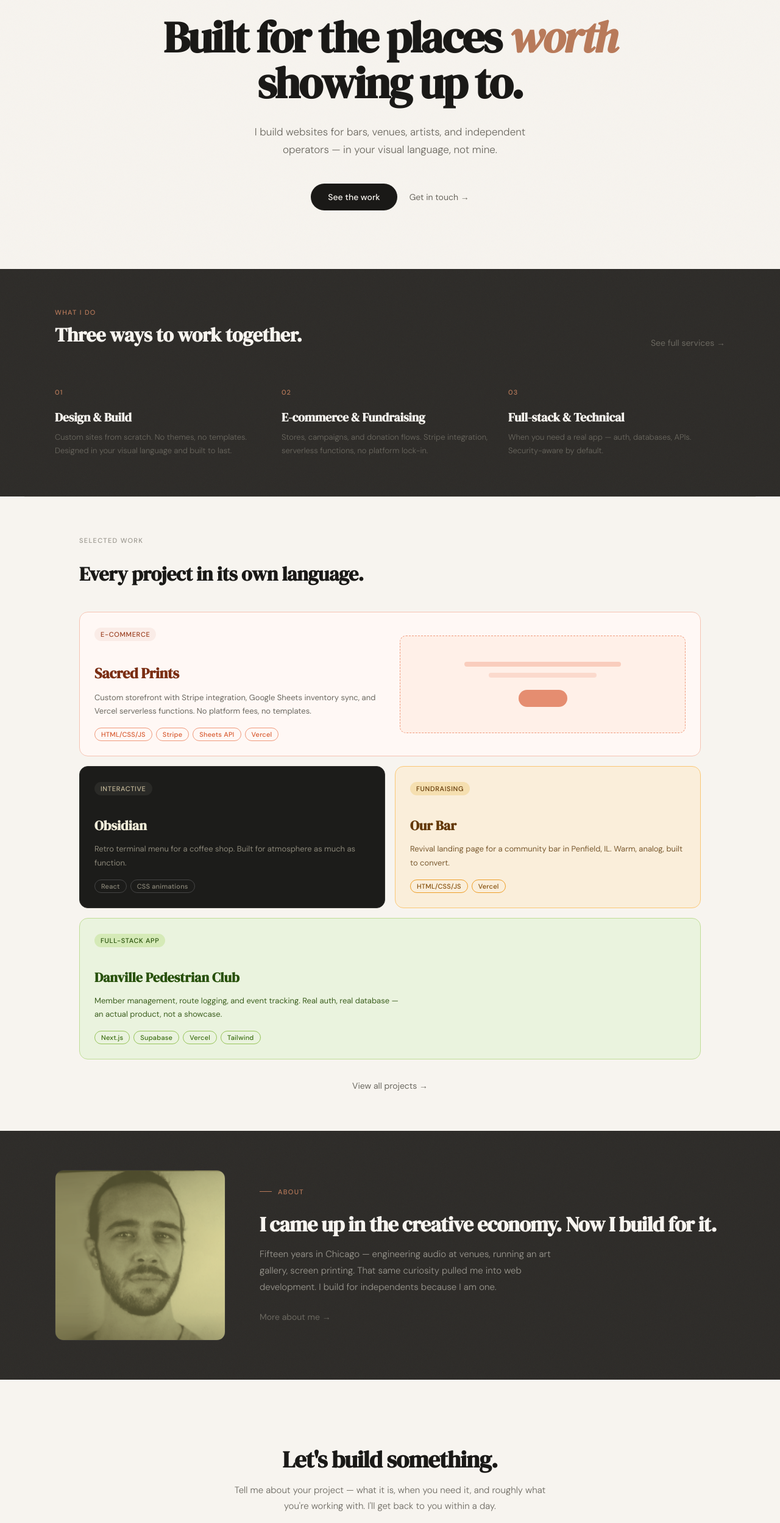
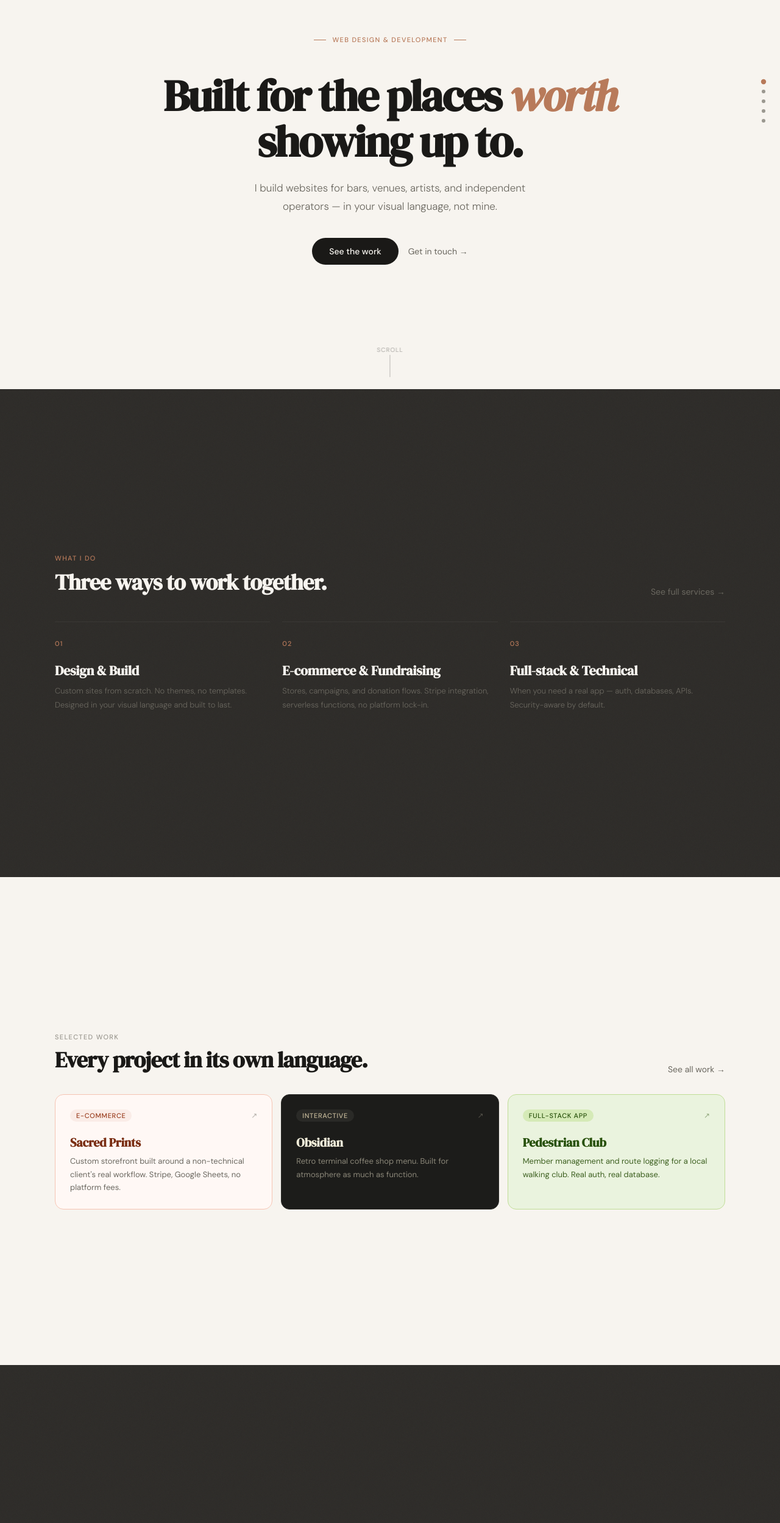
Before and after one commit to lddorse/leodorsey-site, a React (Vite) app: page / in a window 1280 px wide. Shown: the part 234-2731 px from the top of the page at 61% size. Built offline with nearby package versions, Linux system fonts and the light colour scheme.

Commit message:
scroll snap updates

```diff
--- a/src/components/AboutTeaser.jsx
+++ b/src/components/AboutTeaser.jsx
@@ -7,8 +7,14 @@ export default function AboutTeaser() {
   const ref = useScrollReveal({ threshold: 0.1 });
 
   return (
-    <div style={{ background: '#2C2A27', padding: '4rem 2.5rem', position: 'relative', overflow: 'hidden' }}>
-      {/* Grain */}
+    <div className="snap-section" style={{
+      minHeight: '100dvh',
+      display: 'flex', flexDirection: 'column', justifyContent: 'center',
+      padding: '4rem 2rem',
+      background: '#2C2A27',
+      scrollSnapAlign: 'start',
+      position: 'relative', overflow: 'hidden',
+    }}>
       <div style={{
         position: 'absolute', inset: 0, opacity: 0.04, pointerEvents: 'none',
         backgroundImage: GRAIN, backgroundRepeat: 'repeat', backgroundSize: '200px 200px',
@@ -18,17 +24,17 @@ export default function AboutTeaser() {
         ref={ref}
         className="fade-up about-teaser-grid"
         style={{
-          maxWidth: 1100, margin: '0 auto',
+          maxWidth: 1100, margin: '0 auto', width: '100%',
           display: 'grid', gridTemplateColumns: '280px 1fr',
           gap: '3.5rem', alignItems: 'center',
           position: 'relative', zIndex: 1,
         }}
       >
-        {/* Photo */}
         <div style={{
           borderRadius: 14, overflow: 'hidden',
           border: '0.5px solid #3a3835',
           aspectRatio: '1 / 1',
+          maxWidth: 280,
         }}>
           <img
             src="/leo.jpg"
@@ -37,7 +43,6 @@ export default function AboutTeaser() {
           />
         </div>
 
-        {/* Copy */}
         <div>
           <div style={{
             fontSize: 11, fontWeight: 500, letterSpacing: '0.12em',
@@ -50,15 +55,15 @@ export default function AboutTeaser() {
           </div>
 
           <h2 className="serif" style={{
-            fontSize: 34, lineHeight: 1.1, letterSpacing: '-0.02em',
-            color: '#F7F4EF', marginBottom: '1rem',
+            fontSize: 'clamp(26px, 4vw, 38px)', lineHeight: 1.08,
+            letterSpacing: '-0.02em', color: '#F7F4EF', marginBottom: '1.25rem',
           }}>
             I came up in the creative economy. Now I build for it.
           </h2>
 
           <p style={{
-            fontSize: 15, lineHeight: 1.8, color: '#9B9890',
-            fontWeight: 300, marginBottom: '1.5rem', maxWidth: 520,
+            fontSize: 'clamp(13px, 1.5vw, 15px)', lineHeight: 1.8,
+            color: '#9B9890', fontWeight: 300, marginBottom: '1.75rem', maxWidth: 480,
           }}>
             Fifteen years in Chicago — engineering audio at venues, running an art gallery, screen printing. That same curiosity pulled me into web development. I build for independents because I am one.
           </p>
@@ -67,7 +72,6 @@ export default function AboutTeaser() {
             More about me →
           </Link>
         </div>
-
       </div>
     </div>
   );
--- a/src/components/ContactCTA.jsx
+++ b/src/components/ContactCTA.jsx
@@ -2,15 +2,41 @@ import { Link } from 'react-router-dom';
 import useScrollReveal from '../hooks/useScrollReveal';
 
 export default function ContactCTA() {
-  const ref = useScrollReveal();
+  const ref = useScrollReveal({ threshold: 0.1 });
 
   return (
-    <div style={{ padding: '5rem 2.5rem', textAlign: 'center' }}>
-      <div ref={ref} className="fade-up" style={{ maxWidth: 520, margin: '0 auto' }}>
-        <h2 className="serif" style={{ fontSize: 38, letterSpacing: '-0.02em', marginBottom: 14, color: '#1a1917', lineHeight: 1.1 }}>
+    <div className="snap-section" style={{
+      minHeight: '100dvh',
+      display: 'flex', flexDirection: 'column', justifyContent: 'center', alignItems: 'center',
+      textAlign: 'center',
+      padding: '4rem 2rem',
+      background: '#F7F4EF',
+      scrollSnapAlign: 'start',
+    }}>
+      <div ref={ref} className="fade-up" style={{ maxWidth: 520, width: '100%' }}>
+        <div style={{
+          fontSize: 11, fontWeight: 500, letterSpacing: '0.12em',
+          color: '#B87A5A', textTransform: 'uppercase',
+          marginBottom: '1.5rem',
+          display: 'flex', alignItems: 'center', justifyContent: 'center', gap: 10,
+        }}>
+          <span style={{ display: 'inline-block', width: 20, height: 1, background: '#B87A5A' }} />
+          Get in touch
+          <span style={{ display: 'inline-block', width: 20, height: 1, background: '#B87A5A' }} />
+        </div>
+
+        <h2 className="serif" style={{
+          fontSize: 'clamp(36px, 6vw, 52px)',
+          letterSpacing: '-0.025em',
+          lineHeight: 1.06, marginBottom: 16, color: '#1a1917',
+        }}>
           Let's build something.
         </h2>
-        <p style={{ fontSize: 15, color: '#6B6860', lineHeight: 1.75, marginBottom: '2.25rem', fontWeight: 300 }}>
+        <p style={{
+          fontSize: 'clamp(14px, 1.8vw, 16px)',
+          color: '#6B6860', lineHeight: 1.75,
+          marginBottom: '2.5rem', fontWeight: 300,
+        }}>
           Tell me about your project — what it is, when you need it, and roughly what you're working with. I'll get back to you within a day.
         </p>
         <Link to="/contact" className="cta-btn">Start a conversation</Link>
--- a/src/components/HeroSection.jsx
+++ b/src/components/HeroSection.jsx
@@ -10,14 +10,21 @@ export default function HeroSection() {
   }, []);
 
   return (
-    <div style={{ maxWidth: 900, margin: '0 auto', padding: '0 2.5rem' }}>
-      <section style={{ padding: '7rem 0 6rem', textAlign: 'center' }}>
-        <div className={`fade-up ${visible ? 'in' : ''}`} style={{ transitionDelay: '0.05s' }}>
+    <div className="snap-section" style={{
+      minHeight: '100dvh',
+      display: 'flex', flexDirection: 'column', justifyContent: 'center', alignItems: 'center',
+      textAlign: 'center',
+      padding: '5rem 1.5rem 4rem',
+      scrollSnapAlign: 'start',
+      background: '#F7F4EF',
+      position: 'relative',
+    }}>
+      <div className={`fade-up ${visible ? 'in' : ''}`} style={{ maxWidth: 860, width: '100%' }}>
 
         <div style={{
           fontSize: 11, fontWeight: 500, letterSpacing: '0.12em',
           color: '#B87A5A', textTransform: 'uppercase',
-            marginBottom: '1.75rem',
+          marginBottom: '1.5rem',
           display: 'flex', alignItems: 'center', justifyContent: 'center', gap: 10,
         }}>
           <span style={{ display: 'inline-block', width: 20, height: 1, background: '#B87A5A' }} />
@@ -26,9 +33,10 @@ export default function HeroSection() {
         </div>
 
         <h1 className="serif hero-h1" style={{
-            fontSize: 72, lineHeight: 1.04,
+          fontSize: 'clamp(36px, 7vw, 72px)',
+          lineHeight: 1.04,
           letterSpacing: '-0.03em', color: '#1a1917',
-            marginBottom: '1.75rem',
+          marginBottom: '1.5rem',
         }}>
           Built for the places{' '}
           <em style={{ color: '#B87A5A' }}>worth</em>
@@ -36,14 +44,14 @@ export default function HeroSection() {
         </h1>
 
         <p style={{
-            fontSize: 17, lineHeight: 1.75,
+          fontSize: 'clamp(14px, 2vw, 17px)', lineHeight: 1.75,
           color: '#6B6860', fontWeight: 300,
-            maxWidth: 520, margin: '0 auto 2.5rem',
+          maxWidth: 480, margin: '0 auto 2.25rem',
         }}>
           I build websites for bars, venues, artists, and independent operators — in your visual language, not mine.
         </p>
 
-          <div style={{ display: 'flex', gap: '1.25rem', alignItems: 'center', justifyContent: 'center' }}>
+        <div style={{ display: 'flex', gap: '1rem', alignItems: 'center', justifyContent: 'center', flexWrap: 'wrap' }}>
           <Link to="/work" style={{
             fontSize: 14, fontWeight: 500,
             color: '#F7F4EF', background: '#1a1917',
@@ -59,7 +67,17 @@ export default function HeroSection() {
         </div>
 
       </div>
-      </section>
+
+      {/* Scroll hint */}
+      <div style={{
+        position: 'absolute', bottom: '1.5rem', left: '50%', transform: 'translateX(-50%)',
+        display: 'flex', flexDirection: 'column', alignItems: 'center', gap: 6,
+        opacity: 0.35,
+      }}>
+        <span style={{ fontSize: 10, letterSpacing: '0.1em', color: '#1a1917', fontFamily: "'DM Sans', sans-serif", textTransform: 'uppercase' }}>Scroll</span>
+        <div style={{ width: 1, height: 28, background: '#1a1917', animation: 'scrollPulse 1.8s ease-in-out infinite' }} />
+      </div>
+
     </div>
   );
 }
--- a/src/components/ServicesSection.jsx
+++ b/src/components/ServicesSection.jsx
@@ -8,13 +8,20 @@ export default function ServicesSection() {
   const ref = useScrollReveal({ threshold: 0.1 });
 
   return (
-    <div style={{ background: '#2C2A27', padding: '4rem 2.5rem', position: 'relative', overflow: 'hidden' }}>
+    <div className="snap-section" style={{
+      minHeight: '100dvh',
+      display: 'flex', flexDirection: 'column', justifyContent: 'center',
+      padding: '4rem 2rem',
+      background: '#2C2A27',
+      scrollSnapAlign: 'start',
+      position: 'relative', overflow: 'hidden',
+    }}>
       <div style={{
         position: 'absolute', inset: 0, opacity: 0.04, pointerEvents: 'none',
         backgroundImage: GRAIN, backgroundRepeat: 'repeat', backgroundSize: '200px 200px',
       }} />
 
-      <div ref={ref} className="fade-up" style={{ maxWidth: 1100, margin: '0 auto', position: 'relative', zIndex: 1 }}>
+      <div ref={ref} className="fade-up" style={{ maxWidth: 1100, margin: '0 auto', width: '100%', position: 'relative', zIndex: 1 }}>
         <div style={{
           display: 'flex', justifyContent: 'space-between', alignItems: 'flex-end',
           marginBottom: '2.5rem', flexWrap: 'wrap', gap: '1rem',
@@ -23,7 +30,7 @@ export default function ServicesSection() {
             <div style={{ fontSize: 11, fontWeight: 500, letterSpacing: '0.12em', color: '#B87A5A', textTransform: 'uppercase', marginBottom: 8 }}>
               What I do
             </div>
-            <h2 className="serif" style={{ fontSize: 32, letterSpacing: '-0.01em', color: '#F7F4EF', margin: 0 }}>
+            <h2 className="serif" style={{ fontSize: 'clamp(26px, 4vw, 36px)', letterSpacing: '-0.02em', color: '#F7F4EF', margin: 0 }}>
               Three ways to work together.
             </h2>
           </div>
@@ -32,12 +39,12 @@ export default function ServicesSection() {
           </Link>
         </div>
 
-        <div className="services-grid" style={{ display: 'grid', gridTemplateColumns: 'repeat(3, 1fr)', gap: 16 }}>
+        <div className="services-grid" style={{ display: 'grid', gridTemplateColumns: 'repeat(3, 1fr)', gap: 20 }}>
           {services.map(s => (
-            <div key={s.n} style={{ borderTop: '0.5px solid #2e2d2a', paddingTop: '1.5rem' }}>
-              <div style={{ fontSize: 11, fontWeight: 500, color: '#B87A5A', letterSpacing: '0.1em', marginBottom: '1rem' }}>{s.n}</div>
-              <h3 className="serif" style={{ fontSize: 20, color: '#F7F4EF', marginBottom: 8, letterSpacing: '-0.01em' }}>{s.title}</h3>
-              <p style={{ fontSize: 13, lineHeight: 1.7, color: '#6B6860', fontWeight: 300, margin: 0 }}>{s.body}</p>
+            <div key={s.n} style={{ borderTop: '0.5px solid #3a3835', paddingTop: '1.75rem' }}>
+              <div style={{ fontSize: 11, fontWeight: 500, color: '#B87A5A', letterSpacing: '0.1em', marginBottom: '0.875rem' }}>{s.n}</div>
+              <h3 className="serif" style={{ fontSize: 'clamp(18px, 2.5vw, 22px)', color: '#F7F4EF', marginBottom: 8, letterSpacing: '-0.01em' }}>{s.title}</h3>
+              <p style={{ fontSize: 13, lineHeight: 1.75, color: '#6B6860', fontWeight: 300, margin: 0 }}>{s.body}</p>
             </div>
           ))}
         </div>
--- /dev/null
+++ b/src/components/WorkPreview.jsx
@@ -0,0 +1,99 @@
+import { Link } from 'react-router-dom';
+import useScrollReveal from '../hooks/useScrollReveal';
+
+const preview = [
+  {
+    id: 'sacred',
+    type: 'E-commerce',
+    title: 'Sacred Prints',
+    desc: 'Custom storefront built around a non-technical client\'s real workflow. Stripe, Google Sheets, no platform fees.',
+    url: 'https://sacred-prints.com',
+    bg: '#FFF8F5', border: '#F5C4B3',
+    tagBg: '#FAECE7', tagColor: '#993C1D',
+    titleColor: '#7A2E13', descColor: '#6B6860',
+  },
+  {
+    id: 'obsidian',
+    type: 'Interactive',
+    title: 'Obsidian',
+    desc: 'Retro terminal coffee shop menu. Built for atmosphere as much as function.',
+    url: 'https://obsidian-nu-coral.vercel.app',
+    bg: '#1C1C1A', border: '#2e2e2b',
+    tagBg: '#2A2A27', tagColor: '#C5B99A',
+    titleColor: '#F2EDD9', descColor: '#8A8678',
+  },
+  {
+    id: 'pedestrian',
+    type: 'Full-stack app',
+    title: 'Pedestrian Club',
+    desc: 'Member management and route logging for a local walking club. Real auth, real database.',
+    url: 'https://danville-pedestrian-club.vercel.app',
+    bg: '#EAF3DE', border: '#C0DD97',
+    tagBg: '#D5EAB7', tagColor: '#27500A',
+    titleColor: '#27500A', descColor: '#3D6020',
+  },
+];
+
+export default function WorkPreview() {
+  const headingRef = useScrollReveal({ threshold: 0.1 });
+  const gridRef = useScrollReveal({ threshold: 0.05 });
+
+  return (
+    <div className="snap-section" style={{
+      minHeight: '100dvh',
+      display: 'flex', flexDirection: 'column', justifyContent: 'center',
+      padding: '4rem 2rem',
+      background: '#F7F4EF',
+      scrollSnapAlign: 'start',
+    }}>
+      <div style={{ maxWidth: 1100, margin: '0 auto', width: '100%' }}>
+
+        <div ref={headingRef} className="fade-up" style={{
+          display: 'flex', justifyContent: 'space-between', alignItems: 'flex-end',
+          marginBottom: '2rem', flexWrap: 'wrap', gap: '0.75rem',
+        }}>
+          <div>
+            <div style={{ fontSize: 11, fontWeight: 500, letterSpacing: '0.12em', color: '#9B9890', textTransform: 'uppercase', marginBottom: 6 }}>
+              Selected work
+            </div>
+            <h2 className="serif" style={{ fontSize: 'clamp(26px, 4vw, 36px)', letterSpacing: '-0.02em', color: '#1a1917', margin: 0 }}>
+              Every project in its own language.
+            </h2>
+          </div>
+          <Link to="/work" className="ghost-link">See all work →</Link>
+        </div>
+
+        <div ref={gridRef} className="fade-up work-preview-grid" style={{
+          display: 'grid', gridTemplateColumns: 'repeat(3, 1fr)', gap: 14,
+        }}>
+          {preview.map(p => (
+            <a
+              key={p.id}
+              href={p.url}
+              target="_blank"
+              rel="noopener noreferrer"
+              className="project-card"
+              style={{ background: p.bg, border: `0.5px solid ${p.border}`, textDecoration: 'none', display: 'block' }}
+            >
+              <div style={{ display: 'flex', justifyContent: 'space-between', alignItems: 'center', marginBottom: 10 }}>
+                <span style={{
+                  fontSize: 11, fontWeight: 500, letterSpacing: '0.06em',
+                  textTransform: 'uppercase', padding: '3px 10px', borderRadius: 100,
+                  background: p.tagBg, color: p.tagColor,
+                }}>{p.type}</span>
+                <span style={{ fontSize: 12, color: p.descColor, opacity: 0.5 }}>↗</span>
+              </div>
+              <h3 className="serif" style={{ fontSize: 'clamp(16px, 2vw, 20px)', color: p.titleColor, marginBottom: 6, letterSpacing: '-0.01em' }}>
+                {p.title}
+              </h3>
+              <p style={{ fontSize: 13, lineHeight: 1.65, color: p.descColor, margin: 0 }}>
+                {p.desc}
+              </p>
+            </a>
+          ))}
+        </div>
+
+      </div>
+    </div>
+  );
+}
--- a/src/pages/HomePage.jsx
+++ b/src/pages/HomePage.jsx
@@ -1,22 +1,120 @@
+import { useEffect, useRef, useState } from 'react';
 import HeroSection from '../components/HeroSection';
 import ServicesSection from '../components/ServicesSection';
-import WorkSection from '../components/WorkSection';
+import WorkPreview from '../components/WorkPreview';
 import AboutTeaser from '../components/AboutTeaser';
 import ContactCTA from '../components/ContactCTA';
-import Footer from '../components/Footer';
 
 export default function HomePage() {
+  const isScrolling = useRef(false);
+  const currentSection = useRef(0);
+  const touchStartY = useRef(0);
+  const [active, setActive] = useState(0);
+  const totalSections = 5;
+
+const goToSection = (index) => {
+  if (index < 0 || index >= totalSections) return;
+  if (isScrolling.current) return;
+  const sections = document.querySelectorAll('.snap-section');
+  console.log('sections found:', sections.length, 'going to:', index);
+  const el = sections[index];
+  if (!el) return;
+  isScrolling.current = true;
+  currentSection.current = index;
+  setActive(index);
+  el.scrollIntoView({ behavior: 'smooth' });
+  setTimeout(() => { isScrolling.current = false; }, 1000);
+};
+  useEffect(() => {
+    const handleWheel = (e) => {
+      e.preventDefault();
+      if (isScrolling.current) return;
+      if (e.deltaY > 20) goToSection(currentSection.current + 1);
+      else if (e.deltaY < -20) goToSection(currentSection.current - 1);
+    };
+
+    const handleTouchStart = (e) => {
+      touchStartY.current = e.touches[0].clientY;
+    };
+
+    const handleTouchEnd = (e) => {
+      if (isScrolling.current) return;
+      const diff = touchStartY.current - e.changedTouches[0].clientY;
+      if (Math.abs(diff) < 40) return;
+      if (diff > 0) goToSection(currentSection.current + 1);
+      else goToSection(currentSection.current - 1);
+    };
+
+    const handleKey = (e) => {
+      if (isScrolling.current) return;
+      if (e.key === 'ArrowDown' || e.key === 'PageDown') goToSection(currentSection.current + 1);
+      if (e.key === 'ArrowUp' || e.key === 'PageUp') goToSection(currentSection.current - 1);
+    };
+
+    document.addEventListener('wheel', handleWheel, { passive: false });
+    document.addEventListener('touchstart', handleTouchStart, { passive: true });
+    document.addEventListener('touchend', handleTouchEnd, { passive: true });
+    window.addEventListener('keydown', handleKey);
+
+    return () => {
+      document.removeEventListener('wheel', handleWheel);
+      document.removeEventListener('touchstart', handleTouchStart);
+      document.removeEventListener('touchend', handleTouchEnd);
+      window.removeEventListener('keydown', handleKey);
+    };
+  }, []);
+
   return (
-    <div style={{ background: '#F7F4EF', minHeight: '100vh', position: 'relative' }}>
+    <>
+      <style>{`
+        @keyframes scrollPulse {
+          0%, 100% { opacity: 0.3; transform: scaleY(1); }
+          50% { opacity: 0.8; transform: scaleY(1.3); }
+        }
+        .dot-nav {
+          position: fixed;
+          right: 1.5rem;
+          top: 50%;
+          transform: translateY(-50%);
+          display: flex;
+          flex-direction: column;
+          gap: 10px;
+          z-index: 50;
+        }
+        .dot {
+          width: 6px;
+          height: 6px;
+          border-radius: 50%;
+          background: #9B9890;
+          cursor: pointer;
+          transition: background 0.2s, transform 0.2s;
+          border: none;
+          padding: 0;
+        }
+        .dot.active {
+          background: #B87A5A;
+          transform: scale(1.4);
+        }
+        @media (max-width: 430px) {
+          .dot-nav { display: none; }
+        }
+      `}</style>
+
       <div className="grain-overlay" />
-      <div className="page-content">
+
+      <nav className="dot-nav">
+        {Array.from({ length: totalSections }).map((_, i) => (
+          <button key={i} className={`dot ${active === i ? 'active' : ''}`} onClick={() => goToSection(i)} />
+        ))}
+      </nav>
+
+      <div>
         <HeroSection />
         <ServicesSection />
-        <WorkSection />
+        <WorkPreview />
         <AboutTeaser />
         <ContactCTA />
-        <Footer />
       </div>
-    </div>
+    </>
   );
 }
--- a/src/styles/globals.css
+++ b/src/styles/globals.css
@@ -2,11 +2,18 @@
 
 /* ── Base ── */
 * { box-sizing: border-box; }
+
+html {
+  scroll-behavior: smooth;
+  height: 100%;
+}
+
 body {
   background: #F7F4EF;
   font-family: 'DM Sans', sans-serif;
   color: #1a1917;
   margin: 0;
+  height: 100%;
 }
 
 /* ── Typography ── */
@@ -25,7 +32,20 @@ body {
 }
 .page-content { position: relative; z-index: 1; }
 
+/* ── Snap sections ── */
+.snap-section {
+  min-height: calc(100dvh - 72px);
+  display: flex;
+  flex-direction: column;
+  justify-content: center;
+}
+
 /* ── Animations ── */
+@keyframes scrollPulse {
+  0%, 100% { opacity: 0.3; transform: scaleY(1); }
+  50% { opacity: 0.8; transform: scaleY(1.3); }
+}
+
 .fade-up {
   opacity: 0;
   transform: translateY(20px);
@@ -107,21 +127,23 @@ body {
 
 /* ── Responsive ── */
 @media (max-width: 768px) {
-  .hero-h1 { font-size: 40px !important; }
+  .services-grid { grid-template-columns: 1fr !important; }
+  .work-preview-grid { grid-template-columns: 1fr !important; }
+  .about-teaser-grid { grid-template-columns: 1fr !important; }
   .projects-grid { grid-template-columns: 1fr !important; }
+  .wide-card { grid-column: span 1 !important; }
+  .contact-grid { grid-template-columns: 1fr !important; }
+  .form-row { grid-template-columns: 1fr !important; }
+  .about-page-grid { grid-template-columns: 1fr !important; }
+  .background-grid { grid-template-columns: 1fr !important; }
+  .about-grid { grid-template-columns: 1fr !important; }
   .featured-inner { grid-template-columns: 1fr !important; }
-  .services-grid { grid-template-columns: 1fr !important; }
-  .about-grid { grid-template-columns: 1fr !important; }
   .principles-grid { grid-template-columns: 1fr !important; }
-  .wide-card { grid-column: span 1 !important; }
+  .work-grid { grid-template-columns: 1fr !important; }
 }
 
-/* About teaser grid */
-@media (max-width: 768px) {
-  .about-teaser-grid { grid-template-columns: 1fr !important; }
-  .background-grid { grid-template-columns: 1fr !important; }
-  .about-page-grid { grid-template-columns: 1fr !important; }
-  .work-grid { grid-template-columns: 1fr !important; }
-  .contact-grid { grid-template-columns: 1fr !important; }
-  .form-row { grid-template-columns: 1fr !important; }
+@media (max-width: 430px) {
+  .snap-section {
+    min-height: auto;
+  }
 }
```
Lines whose indentation alone changed are shown as unchanged.
